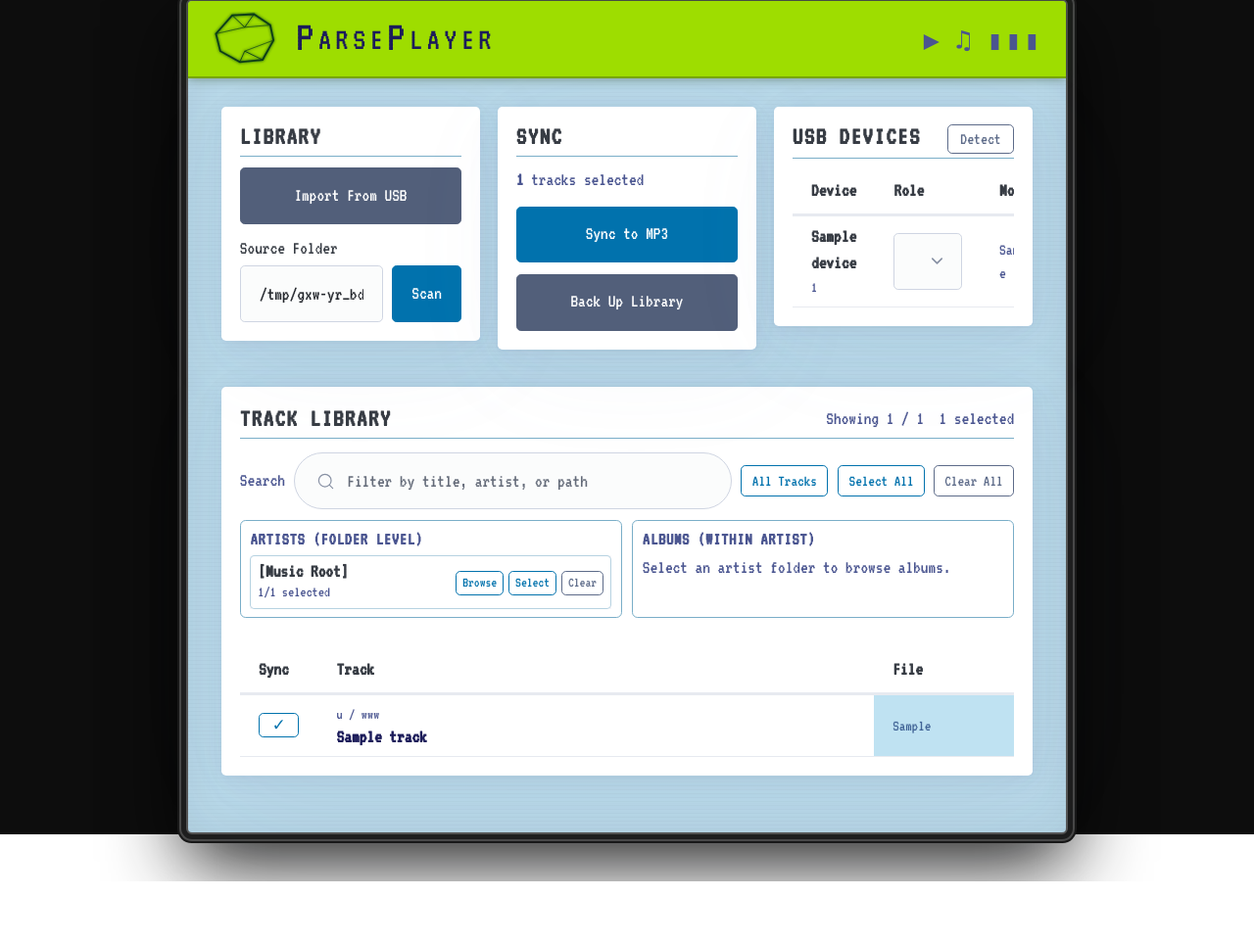
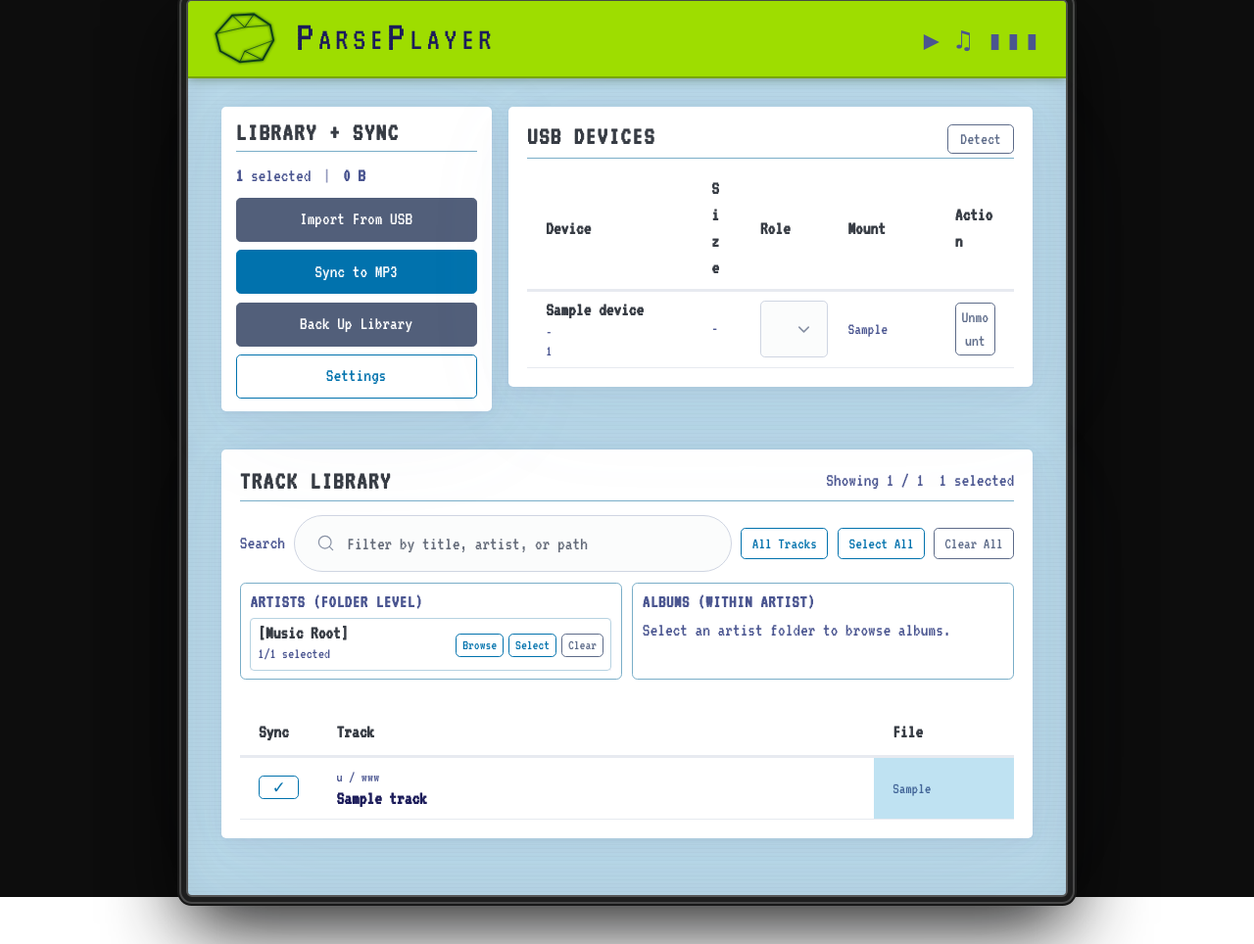
Before and after one commit to parsehex/ParsePlayer, a Flask app: page / in a window 1280 px wide. Shown: the part 49-1013 px from the top of the page at 98% size. Before the commit the page ends 949 px from the top, so only its background shows below. Run offline with Flask 3, Linux system fonts and the light colour scheme; tables that the repository leaves empty hold one stand-in row (values such as "Sample post"); some libraries are stand-ins or nearby versions.

Commit message:
changes - i don't remember
developed amnesia after pulling teeth with GH Copilot

```diff
--- a/parseplayer/routes.py
+++ b/parseplayer/routes.py
@@ -2,6 +2,7 @@ from pathlib import Path
 import shutil
 from collections import defaultdict
 from urllib.parse import parse_qs, urlparse
+import os
 
 from flask import Blueprint, current_app, flash, make_response, redirect, render_template, request, url_for
 import json
@@ -67,7 +68,7 @@ def _active_browse_from_request() -> tuple[str, str]:
 
 def _fetch_usb_devices():
     db = get_db()
-    return db.execute(
+    rows = db.execute(
         """
         SELECT id, label, device_uuid, mount_path, role, last_seen_at
         FROM usb_devices
@@ -76,11 +77,65 @@ def _fetch_usb_devices():
         """
     ).fetchall()
 
+    live_lookup: dict[str, dict[str, str]] = {}
+    try:
+        for item in detect_usb_partitions():
+            live_lookup[item["device_uuid"]] = item
+    except RuntimeError:
+        live_lookup = {}
+
+    devices: list[dict] = []
+    for row in rows:
+        item = dict(row)
+        live = live_lookup.get(item["device_uuid"])
+        if live:
+            item["label"] = live.get("display_name") or live.get("label") or item["label"]
+            item["mount_path"] = live.get("mount_path") or item["mount_path"]
+            item["device_path"] = live.get("device_path") or item["device_uuid"]
+            item["size_human"] = live.get("size_human") or "-"
+            item["is_connected"] = True
+        else:
+            item["device_path"] = item["device_uuid"] if str(item["device_uuid"]).startswith("/dev/") else "-"
+            item["size_human"] = "-"
+            item["is_connected"] = False
+
+        uuid_text = str(item["device_uuid"])
+        if uuid_text.startswith("/dev/") or len(uuid_text) <= 14:
+            item["uuid_short"] = uuid_text
+        else:
+            item["uuid_short"] = f"{uuid_text[:8]}...{uuid_text[-4:]}"
+        devices.append(item)
+
+    return devices
+
 
 def _fetch_sync_count() -> int:
+    count, _size_bytes = _fetch_selected_sync_stats()
+    return count
+
+
+def _fetch_selected_sync_stats() -> tuple[int, int]:
     db = get_db()
-    row = db.execute("SELECT COUNT(*) AS count FROM tracks WHERE selected_for_sync = 1").fetchone()
-    return int(row["count"])
+    rows = db.execute("SELECT path FROM tracks WHERE selected_for_sync = 1").fetchall()
+    total_bytes = 0
+    for row in rows:
+        try:
+            total_bytes += os.path.getsize(row["path"])
+        except OSError:
+            continue
+    return len(rows), total_bytes
+
+
+def _format_bytes(byte_count: int) -> str:
+    size = float(byte_count)
+    units = ["B", "KB", "MB", "GB", "TB"]
+    index = 0
+    while size >= 1024 and index < len(units) - 1:
+        size /= 1024
+        index += 1
+    if index == 0:
+        return f"{int(size)} {units[index]}"
+    return f"{size:.1f} {units[index]}"
 
 
 def _upsert_tracks(db, tracks: list[dict[str, str | None]]) -> int:
@@ -226,6 +281,7 @@ def index():
         active_artist,
         active_album,
     )
+    selected_count, selected_size_bytes = _fetch_selected_sync_stats()
     return render_template(
         "index.html",
         tracks=tracks,
@@ -235,9 +291,22 @@ def index():
         active_artist=active_artist,
         active_album=active_album,
         usb_devices=_fetch_usb_devices(),
-        selected_count=_fetch_sync_count(),
+        selected_count=selected_count,
+        selected_size_human=_format_bytes(selected_size_bytes),
         music_root=music_root,
         usb_roles=USB_ROLES,
+    )
+
+
+@bp.get("/settings")
+def settings():
+    music_root = current_app.config["MUSIC_ROOT"]
+    selected_count, selected_size_bytes = _fetch_selected_sync_stats()
+    return render_template(
+        "settings.html",
+        music_root=music_root,
+        selected_count=selected_count,
+        selected_size_human=_format_bytes(selected_size_bytes),
     )
 
 
@@ -252,6 +321,9 @@ def scan_library():
 
     db.commit()
     flash(f"Scanned {len(tracks)} files from {source_path}. Added or updated {inserted} tracks.", "success")
+    return_to = request.form.get("return_to", "main.index").strip()
+    if return_to == "main.settings":
+        return redirect(url_for("main.settings"))
     return redirect(url_for("main.index"))
 
 
@@ -274,18 +346,28 @@ def toggle_track(track_id: int):
         (track_id,),
     ).fetchone()
     track = _enrich_track_for_display(track_row)
-    selected_count = _fetch_sync_count()
     active_artist, active_album = _active_browse_from_request()
+    all_tracks = _fetch_tracks()
+    artist_groups, album_groups, tracks = _build_track_browse_groups(
+        all_tracks,
+        current_app.config["MUSIC_ROOT"],
+        active_artist,
+        active_album,
+    )
+    selected_count, selected_size_bytes = _fetch_selected_sync_stats()
     response = make_response(
         render_template(
-            "partials/track_row.html",
+            "partials/track_toggle_response.html",
             track=track,
             active_artist=active_artist,
             active_album=active_album,
+            selected_count=selected_count,
+            selected_size_human=_format_bytes(selected_size_bytes),
+            artist_groups=artist_groups,
+            album_groups=album_groups,
+            tracks=tracks,
+            all_track_count=len(all_tracks),
         )
-    )
-    response.headers["HX-Trigger"] = json.dumps(
-        {"trackSelectionChanged": {"selectedCount": selected_count}}
     )
     return response
 
--- a/static/styles.css
+++ b/static/styles.css
@@ -234,9 +234,17 @@ td.path {
 
 .dashboard-grid {
   display: grid;
-  grid-template-columns: repeat(3, minmax(0, 1fr));
+  grid-template-columns: minmax(14rem, 0.68fr) minmax(0, 1.32fr);
   gap: 0.9rem;
   align-items: start;
+}
+
+.library-sync-card {
+  grid-column: 1;
+}
+
+.usb-dashboard-card {
+  grid-column: 2;
 }
 
 .dashboard-card {
@@ -247,6 +255,10 @@ td.path {
   padding: 0.85rem 1rem 1rem;
 }
 
+.library-sync-card {
+  padding: 0.62rem 0.78rem 0.72rem;
+}
+
 .compact-card .section-header {
   margin-bottom: 0.6rem;
 }
@@ -254,6 +266,10 @@ td.path {
 .compact-actions {
   display: grid;
   gap: 0.6rem;
+}
+
+.library-sync-card .compact-actions {
+  gap: 0.42rem;
 }
 
 .compact-actions form,
@@ -286,6 +302,20 @@ td.path {
   color: var(--lcd-dim);
 }
 
+.library-sync-card .sync-summary {
+  margin: 0 0 0.45rem;
+}
+
+.library-sync-card .compact-actions button {
+  padding-top: 0.42rem;
+  padding-bottom: 0.42rem;
+}
+
+.summary-sep {
+  opacity: 0.6;
+  margin: 0 0.25rem;
+}
+
 .compact-table-wrap {
   max-height: 18rem;
 }
@@ -309,17 +339,78 @@ td.path {
 .compact-table td small {
   color: var(--lcd-dim);
   font-size: 0.8em;
-  word-break: break-all;
+  word-break: normal;
+  overflow-wrap: anywhere;
+}
+
+.usb-dashboard-card .compact-table th,
+.usb-dashboard-card .compact-table td {
+  padding-top: 0.35rem;
+  padding-bottom: 0.35rem;
+}
+
+.usb-dashboard-card .compact-table {
+  width: 100%;
+  table-layout: fixed;
+}
+
+.usb-col-device {
+  width: 34%;
+}
+
+.usb-col-size {
+  width: 10%;
+}
+
+.usb-col-role {
+  width: 18%;
+}
+
+.usb-col-mount {
+  width: 22%;
+}
+
+.usb-col-action {
+  width: 16%;
 }
 
 .mount-cell {
   font-size: 0.88em;
   color: var(--lcd-dim);
-  word-break: break-all;
+  word-break: normal;
+  overflow-wrap: anywhere;
+}
+
+.usb-device-cell small {
+  line-height: 1.2;
+}
+
+.usb-mount-cell {
+  min-width: 0;
+}
+
+.usb-dashboard-card .inline-role-form select {
+  width: 100%;
+  min-width: 0;
+}
+
+.usb-dashboard-card .inline-action-form button {
+  width: 100%;
+  min-width: 0;
+  padding-left: 0.3rem;
+  padding-right: 0.3rem;
 }
 
 .library-panel {
   padding-top: 0.95rem;
+}
+
+.settings-panel {
+  padding-top: 0.95rem;
+}
+
+.settings-form {
+  margin-top: 0.35rem;
 }
 
 .library-header {
@@ -588,6 +679,11 @@ body.is-busy {
     grid-template-columns: 1fr;
   }
 
+  .library-sync-card,
+  .usb-dashboard-card {
+    grid-column: auto;
+  }
+
   .lcd-title-bar {
     align-items: center;
   }
--- a/templates/index.html
+++ b/templates/index.html
@@ -2,10 +2,15 @@
 
 {% block content %}
 <section class="dashboard-grid">
-  <article class="dashboard-card compact-card">
+  <article class="dashboard-card compact-card library-sync-card">
     <div class="section-header">
-      <h2>Library</h2>
+      <h2>Library + Sync</h2>
     </div>
+    <p class="sync-summary">
+      <strong id="selected-count">{{ selected_count }}</strong> selected
+      <span class="summary-sep">|</span>
+      <strong id="selected-size">{{ selected_size_human }}</strong>
+    </p>
     <div class="action-stack compact-actions">
       <form
         method="post"
@@ -14,22 +19,6 @@
       >
         <button type="submit" class="secondary">Import From USB</button>
       </form>
-      <form method="post" action="{{ url_for('main.scan_library') }}" class="scan-form compact-form">
-        <label for="source_path">Source Folder</label>
-        <div class="inline-field-row">
-          <input id="source_path" name="source_path" value="{{ music_root }}" />
-          <button type="submit">Scan</button>
-        </div>
-      </form>
-    </div>
-  </article>
-
-  <article class="dashboard-card compact-card">
-    <div class="section-header">
-      <h2>Sync</h2>
-    </div>
-    <p class="sync-summary"><strong id="selected-count">{{ selected_count }}</strong> tracks selected</p>
-    <div class="action-stack compact-actions">
       <form method="post" action="{{ url_for('main.sync_mp3') }}">
         <button type="submit">Sync to MP3</button>
       </form>
@@ -40,10 +29,13 @@
       >
         <button type="submit" class="secondary">Back Up Library</button>
       </form>
+      <form method="get" action="{{ url_for('main.settings') }}">
+        <button type="submit" class="outline">Settings</button>
+      </form>
     </div>
   </article>
 
-  <article class="dashboard-card compact-card">
+  <article class="dashboard-card compact-card usb-dashboard-card">
     <div class="section-header">
       <h2>USB Devices</h2>
       <form method="post" action="{{ url_for('main.detect_usb') }}">
@@ -53,9 +45,17 @@
 
     <div class="table-wrap compact-table-wrap">
       <table class="compact-table">
+        <colgroup>
+          <col class="usb-col-device" />
+          <col class="usb-col-size" />
+          <col class="usb-col-role" />
+          <col class="usb-col-mount" />
+          <col class="usb-col-action" />
+        </colgroup>
         <thead>
           <tr>
             <th>Device</th>
+            <th>Size</th>
             <th>Role</th>
             <th>Mount</th>
             <th>Action</th>
@@ -64,10 +64,12 @@
         <tbody>
           {% for usb in usb_devices %}
             <tr>
-              <td>
+              <td class="usb-device-cell">
                 <strong>{{ usb.label }}</strong>
-                <small>{{ usb.device_uuid }}</small>
+                <small title="{{ usb.device_path }}">{{ usb.device_path }}</small>
+                <small title="{{ usb.device_uuid }}">{{ usb.uuid_short }}</small>
               </td>
+              <td class="mount-cell">{{ usb.size_human }}</td>
               <td>
                 <form method="post" action="{{ url_for('main.update_usb_role', usb_id=usb.id) }}" class="inline-role-form">
                   <select
@@ -81,7 +83,15 @@
                   </select>
                 </form>
               </td>
-              <td class="mount-cell">{{ usb.mount_path or 'Not mounted' }}</td>
+              <td class="mount-cell usb-mount-cell">
+                {% if usb.mount_path %}
+                  <span title="{{ usb.mount_path }}">{{ usb.mount_path }}</span>
+                {% elif usb.is_connected %}
+                  Not mounted
+                {% else %}
+                  Disconnected
+                {% endif %}
+              </td>
               <td>
                 {% if usb.mount_path %}
                   <form method="post" action="{{ url_for('main.unmount_usb', usb_id=usb.id) }}" class="inline-action-form">
@@ -89,14 +99,14 @@
                   </form>
                 {% else %}
                   <form method="post" action="{{ url_for('main.mount_usb', usb_id=usb.id) }}" class="inline-action-form">
-                    <button type="submit" class="outline">Mount</button>
+                    <button type="submit" class="outline" {% if not usb.is_connected %}disabled{% endif %}>Mount</button>
                   </form>
                 {% endif %}
               </td>
             </tr>
           {% else %}
             <tr>
-              <td colspan="4">No USB devices registered yet.</td>
+              <td colspan="5">No USB devices registered yet.</td>
             </tr>
           {% endfor %}
         </tbody>
@@ -113,13 +123,13 @@
   hx-select="#library-section"
 >
   <article class="library-panel">
-    <span id="selected-count" hx-swap-oob="true" hidden>{{ selected_count }}</span>
+    <template>
+      <strong id="selected-count" hx-swap-oob="true">{{ selected_count }}</strong>
+      <strong id="selected-size" hx-swap-oob="true">{{ selected_size_human }}</strong>
+    </template>
     <div class="section-header library-header">
       <h2>Track Library</h2>
-      <div class="library-meta">
-        <span>Showing {{ tracks|length }} / {{ all_track_count }}</span>
-        <span><span id="library-selected-count">{{ selected_count }}</span> selected</span>
-      </div>
+      {% include "partials/library_meta.html" %}
     </div>
 
     <div class="library-toolbar">
@@ -151,84 +161,7 @@
       </div>
     </div>
 
-    <div class="browse-grid">
-      <section class="browse-card">
-        <h3>Artists (Folder Level)</h3>
-        <div class="browse-list">
-          {% for group in artist_groups %}
-            <article class="browse-item {% if group.is_active %}browse-item-active{% endif %}">
-              <div class="browse-label">
-                <strong>{{ group.label }}</strong>
-                <small>{{ group.selected }}/{{ group.total }} selected</small>
-              </div>
-              <div class="browse-actions">
-                <form method="get" action="{{ url_for('main.index') }}" hx-push-url="true">
-                  <input type="hidden" name="artist" value="{{ group.key }}" />
-                  <button type="submit" class="outline">Browse</button>
-                </form>
-                <form method="post" action="{{ url_for('main.bulk_track_selection') }}">
-                  <input type="hidden" name="scope" value="folder" />
-                  <input type="hidden" name="value" value="{{ group.folder_path }}" />
-                  <input type="hidden" name="action" value="select" />
-                  <input type="hidden" name="return_artist" value="{{ active_artist }}" />
-                  <input type="hidden" name="return_album" value="{{ active_album }}" />
-                  <button type="submit" class="outline">Select</button>
-                </form>
-                <form method="post" action="{{ url_for('main.bulk_track_selection') }}">
-                  <input type="hidden" name="scope" value="folder" />
-                  <input type="hidden" name="value" value="{{ group.folder_path }}" />
-                  <input type="hidden" name="action" value="clear" />
-                  <input type="hidden" name="return_artist" value="{{ active_artist }}" />
-                  <input type="hidden" name="return_album" value="{{ active_album }}" />
-                  <button type="submit" class="secondary outline">Clear</button>
-                </form>
-              </div>
-            </article>
-          {% else %}
-            <p class="browse-empty">No artist folders indexed yet.</p>
-          {% endfor %}
-        </div>
-      </section>
-
-      <section class="browse-card">
-        <h3>Albums (Within Artist)</h3>
-        <div class="browse-list">
-          {% for group in album_groups %}
-            <article class="browse-item {% if group.is_active %}browse-item-active{% endif %}">
-              <div class="browse-label">
-                <strong>{{ group.label }}</strong>
-                <small>{{ group.selected }}/{{ group.total }} selected</small>
-              </div>
-              <div class="browse-actions">
-                <form method="get" action="{{ url_for('main.index') }}" hx-push-url="true">
-                  <input type="hidden" name="artist" value="{{ active_artist }}" />
-                  <input type="hidden" name="album" value="{{ group.key }}" />
-                  <button type="submit" class="outline">Browse</button>
-                </form>
-                <form method="post" action="{{ url_for('main.bulk_track_selection') }}">
-                  <input type="hidden" name="scope" value="folder" />
-                  <input type="hidden" name="value" value="{{ group.folder_path }}" />
-                  <input type="hidden" name="action" value="select" />
-                  <input type="hidden" name="return_artist" value="{{ active_artist }}" />
-                  <input type="hidden" name="return_album" value="{{ active_album }}" />
-                  <button type="submit" class="outline">Select</button>
-                </form>
-                <form method="post" action="{{ url_for('main.bulk_track_selection') }}">
-                  <input type="hidden" name="scope" value="folder" />
-                  <input type="hidden" name="value" value="{{ group.folder_path }}" />
-                  <input type="hidden" name="action" value="clear" />
-                  <input type="hidden" name="return_artist" value="{{ active_artist }}" />
-                  <input type="hidden" name="return_album" value="{{ active_album }}" />
-                  <button type="submit" class="secondary outline">Clear</button>
-                </form>
-              </div>
-            </article>
-          {% else %}
-            <p class="browse-empty">Select an artist folder to browse albums.</p>
-          {% endfor %}
-        </div>
-      </section>
-    </div>
+    {% include "partials/browse_grid.html" %}
 
     <div class="table-wrap library-table-wrap">
       <table class="library-table">
@@ -301,14 +234,19 @@
 
     document.body.addEventListener("trackSelectionChanged", function (event) {
       const selectedCount = event.detail && event.detail.selectedCount;
+      const selectedSizeHuman = event.detail && event.detail.selectedSizeHuman;
       if (selectedCount === undefined) {
         return;
       }
 
       const syncCount = document.getElementById("selected-count");
+      const syncSize = document.getElementById("selected-size");
       const libraryCount = document.getElementById("library-selected-count");
       if (syncCount) {
         syncCount.textContent = selectedCount;
+      }
+      if (syncSize && selectedSizeHuman !== undefined) {
+        syncSize.textContent = selectedSizeHuman;
       }
       if (libraryCount) {
         libraryCount.textContent = selectedCount;
--- /dev/null
+++ b/templates/partials/browse_grid.html
@@ -0,0 +1,78 @@
+<div id="browse-grid" class="browse-grid">
+  <section class="browse-card">
+    <h3>Artists (Folder Level)</h3>
+    <div class="browse-list">
+      {% for group in artist_groups %}
+        <article class="browse-item {% if group.is_active %}browse-item-active{% endif %}">
+          <div class="browse-label">
+            <strong>{{ group.label }}</strong>
+            <small>{{ group.selected }}/{{ group.total }} selected</small>
+          </div>
+          <div class="browse-actions">
+            <form method="get" action="{{ url_for('main.index') }}" hx-push-url="true">
+              <input type="hidden" name="artist" value="{{ group.key }}" />
+              <button type="submit" class="outline">Browse</button>
+            </form>
+            <form method="post" action="{{ url_for('main.bulk_track_selection') }}">
+              <input type="hidden" name="scope" value="folder" />
+              <input type="hidden" name="value" value="{{ group.folder_path }}" />
+              <input type="hidden" name="action" value="select" />
+              <input type="hidden" name="return_artist" value="{{ active_artist }}" />
+              <input type="hidden" name="return_album" value="{{ active_album }}" />
+              <button type="submit" class="outline">Select</button>
+            </form>
+            <form method="post" action="{{ url_for('main.bulk_track_selection') }}">
+              <input type="hidden" name="scope" value="folder" />
+              <input type="hidden" name="value" value="{{ group.folder_path }}" />
+              <input type="hidden" name="action" value="clear" />
+              <input type="hidden" name="return_artist" value="{{ active_artist }}" />
+              <input type="hidden" name="return_album" value="{{ active_album }}" />
+              <button type="submit" class="secondary outline">Clear</button>
+            </form>
+          </div>
+        </article>
+      {% else %}
+        <p class="browse-empty">No artist folders indexed yet.</p>
+      {% endfor %}
+    </div>
+  </section>
+
+  <section class="browse-card">
+    <h3>Albums (Within Artist)</h3>
+    <div class="browse-list">
+      {% for group in album_groups %}
+        <article class="browse-item {% if group.is_active %}browse-item-active{% endif %}">
+          <div class="browse-label">
+            <strong>{{ group.label }}</strong>
+            <small>{{ group.selected }}/{{ group.total }} selected</small>
+          </div>
+          <div class="browse-actions">
+            <form method="get" action="{{ url_for('main.index') }}" hx-push-url="true">
+              <input type="hidden" name="artist" value="{{ active_artist }}" />
+              <input type="hidden" name="album" value="{{ group.key }}" />
+              <button type="submit" class="outline">Browse</button>
+            </form>
+            <form method="post" action="{{ url_for('main.bulk_track_selection') }}">
+              <input type="hidden" name="scope" value="folder" />
+              <input type="hidden" name="value" value="{{ group.folder_path }}" />
+              <input type="hidden" name="action" value="select" />
+              <input type="hidden" name="return_artist" value="{{ active_artist }}" />
+              <input type="hidden" name="return_album" value="{{ active_album }}" />
+              <button type="submit" class="outline">Select</button>
+            </form>
+            <form method="post" action="{{ url_for('main.bulk_track_selection') }}">
+              <input type="hidden" name="scope" value="folder" />
+              <input type="hidden" name="value" value="{{ group.folder_path }}" />
+              <input type="hidden" name="action" value="clear" />
+              <input type="hidden" name="return_artist" value="{{ active_artist }}" />
+              <input type="hidden" name="return_album" value="{{ active_album }}" />
+              <button type="submit" class="secondary outline">Clear</button>
+            </form>
+          </div>
+        </article>
+      {% else %}
+        <p class="browse-empty">Select an artist folder to browse albums.</p>
+      {% endfor %}
+    </div>
+  </section>
+</div>
--- /dev/null
+++ b/templates/partials/library_meta.html
@@ -0,0 +1,4 @@
+<div id="library-meta" class="library-meta">
+  <span>Showing {{ tracks|length }} / {{ all_track_count }}</span>
+  <span><span id="library-selected-count">{{ selected_count }}</span> selected</span>
+</div>
```
Also changed, not shown: parseplayer/usb.py (+33 -2 lines), templates/partials/track_toggle_response.html (added, +7 -0 lines), templates/settings.html (added, +30 -0 lines).
